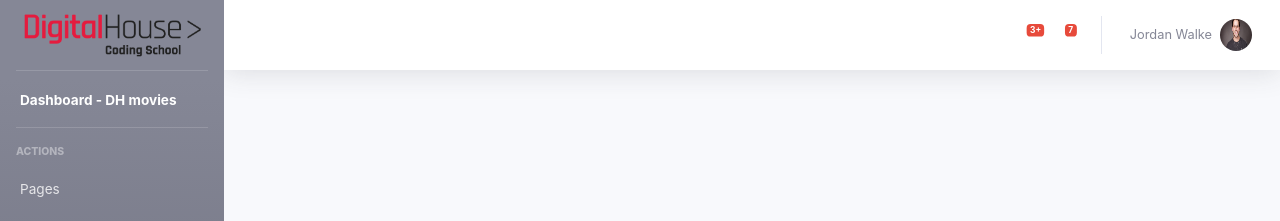
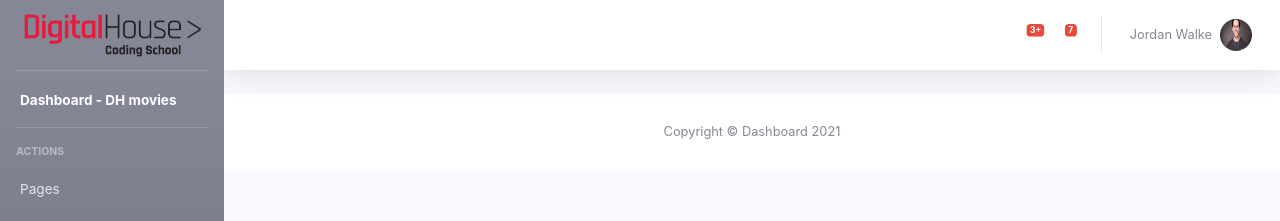
Before and after one commit to stclaire1/projeto-dashboard-com-REACT, a React (Create React App) app: page / in a window 1280 px wide. Shown: the top 221 px of the page. Built offline with nearby package versions, Linux system fonts and the light colour scheme.

Commit message:
criando componente do footer e adicionando ao wrapper do conteudo

```diff
--- a/src/components/ContentWrapper/index.js
+++ b/src/components/ContentWrapper/index.js
@@ -1,3 +1,4 @@
+import { Footer } from '../Footer'
 import { Header } from '../Header'
 
 export const ContentWrapper = () => {
@@ -5,6 +6,7 @@ export const ContentWrapper = () => {
         <div id="content-wrapper" className="d-flex flex-column">
             <div id="content">
             <Header />
+            <Footer />
             </div>
         </div>
     )
--- a/src/components/Footer/index.js
+++ b/src/components/Footer/index.js
@@ -0,0 +1,11 @@
+export const Footer = () => {
+    return(
+        <footer className="sticky-footer bg-white">
+				<div className="container my-auto">
+					<div className="copyright text-center my-auto">
+						<span>Copyright &copy; Dashboard 2021</span>
+					</div>
+				</div>
+			</footer>
+    )
+}
```
